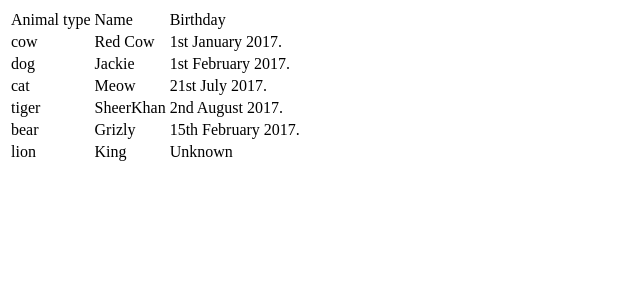
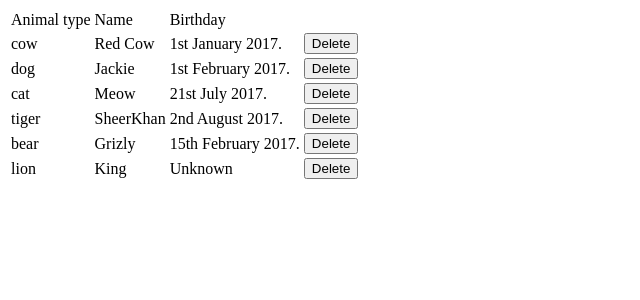
Before and after one commit to Tix1981/zoo, an Angular app: page / in a window 1280 px wide. Shown: the top 300 px of the page, without its empty margins (0-640 px from the left). Built offline with nearby package versions, Linux system fonts and the light colour scheme.

Commit message:
click method for deleting rows implemented

```diff
--- a/src/app/animal-list/animal-list.component.html
+++ b/src/app/animal-list/animal-list.component.html
@@ -5,11 +5,12 @@
 			<td>Name</td>
 			<td>Birthday</td>
 		</tr>
-		<tr *ngFor="let animal of animals">
+		<tr *ngFor="let animal of animals; let index = index">
 			<td>{{ animal.animalType }}</td>
 			<td>{{ animal.name }}</td>
 			<td *ngIf="animal.birthday">{{ animal.birthday }}</td>
 			<td *ngIf="!animal.birthday">Unknown</td>
+            <td (click)="deleteRow(index)"><button type="button" name="button">Delete</button></td>
 		</tr>
 	</tbody>
 </table>
--- a/src/app/animal-list/animal-list.component.ts
+++ b/src/app/animal-list/animal-list.component.ts
@@ -6,6 +6,10 @@ import { Component, OnInit } from '@angular/core';
   styleUrls: ['./animal-list.component.css']
 })
 export class AnimalListComponent implements OnInit {
+
+  deleteRow(index) {
+      this.animals.splice(index, 1);
+  }
 
   constructor() { }
 
```
